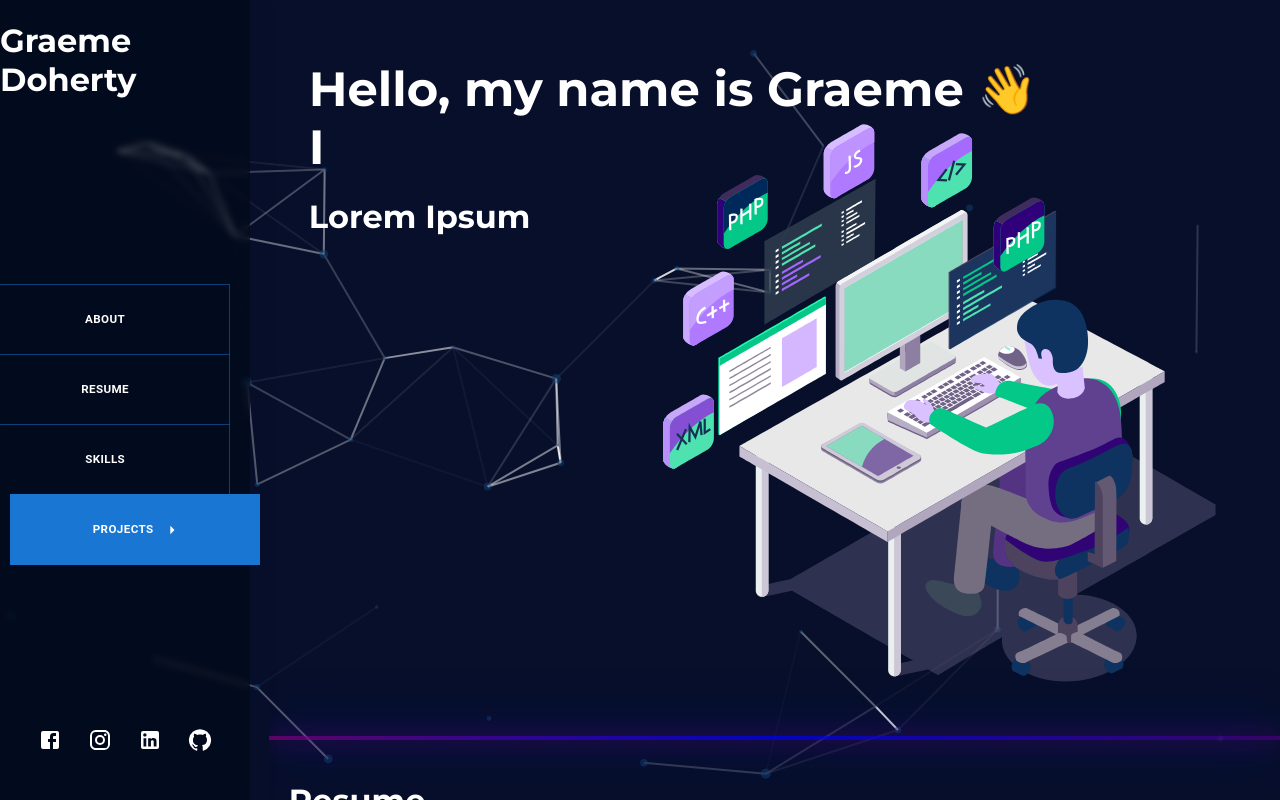
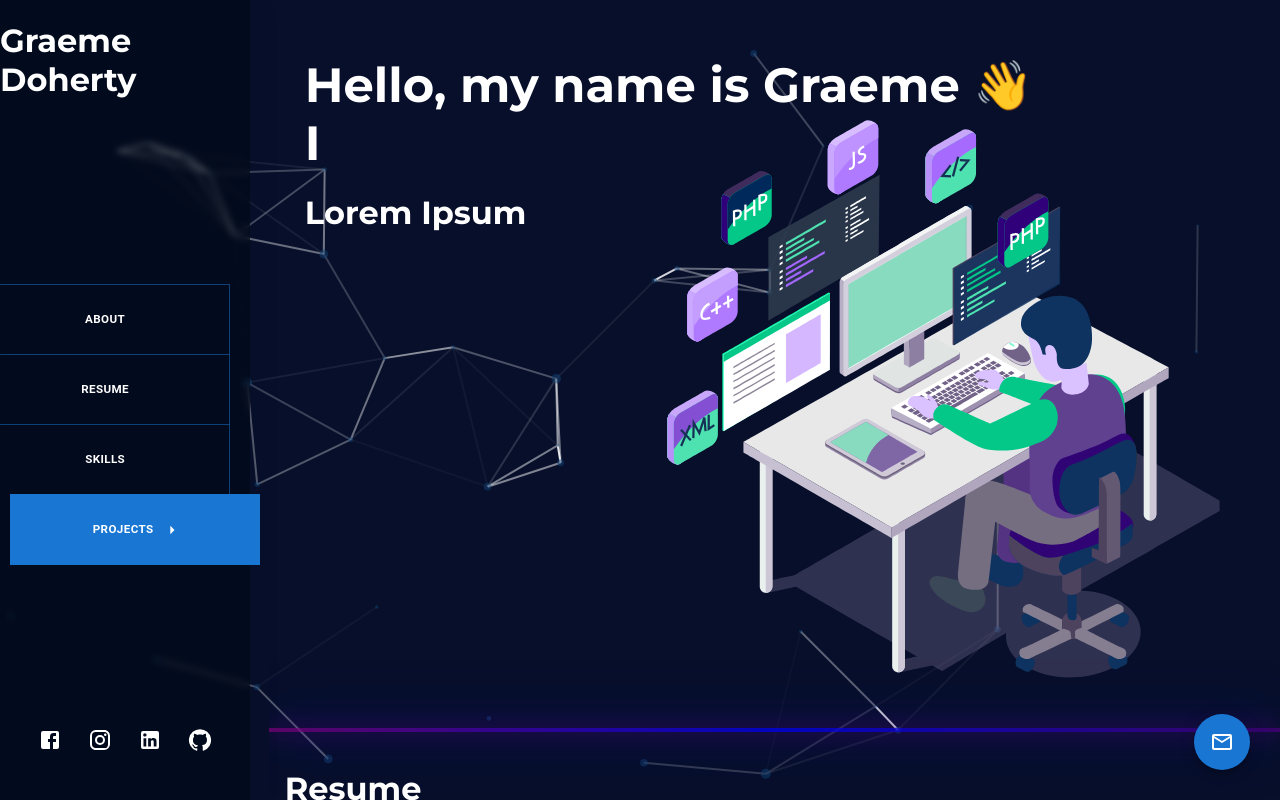
Before and after one commit to graemedoherty/Portfolio-React, a React (Create React App) app: page / in a window 1280 px wide. Built offline with nearby package versions, Linux system fonts and the light colour scheme; the HTML template or start-up script is replaced by a standard one.

Commit message:
Added Floating Action Button

```diff
--- a/src/App.css
+++ b/src/App.css
@@ -1,12 +1,16 @@
+/* src/App.css */
 .App {
   width: 100%;
   height: 100vh;
+  display: flex;
+  flex-direction: column;
   justify-content: center;
-  display: flex;
   align-items: center;
+  position: relative; /* Ensure .App is relative to its container */
 }
 
 .Side {
+  /* Add styles if needed */
 }
 
 .Main {
@@ -16,4 +20,12 @@
   gap: 1em;
   width: 100%;
   height: 100vh;
+  overflow: hidden; /* Ensure no overflow affects FAB */
+  position: relative; /* Ensure positioning context for child elements */
 }
+
+.ContactFAB-Wrapper {
+  position: fixed;
+  right: 30px;
+  bottom: 30px;
+}
--- a/src/App.js
+++ b/src/App.js
@@ -1,3 +1,4 @@
+// src/App.js
 import React, { useRef, useState, useEffect } from 'react';
 import './App.css';
 import './details.css';
@@ -7,6 +8,7 @@ import Grow from '@mui/material/Grow';
 import SocialMediaLinks from './SocialMediaLinks';
 import Navigation from './Navigation';
 import Content from './Content';
+import ContactFAB from './Contact/ContactFAB';
 
 function App() {
   const aboutRef = useRef(null);
@@ -63,7 +65,6 @@ function App() {
     <div className='App'>
       <Background />
       <div className='Main'>
-        {/* Left Section */}
         <Grow
           in={true}
           style={{ transformOrigin: '0 0 0' }}
@@ -82,13 +83,15 @@ function App() {
             </div>
           </div>
         </Grow>
-        {/* Right Section: Main Content */}
         <Content
           aboutRef={aboutRef}
           resumeRef={resumeRef}
           skillsRef={skillsRef}
           projectsRef={projectsRef}
         />
+        <div className='ContactFAB-Wrapper'>
+          <ContactFAB />
+        </div>
       </div>
     </div>
   );
--- /dev/null
+++ b/src/Contact/ContactFAB.js
@@ -0,0 +1,15 @@
+// src/Contact/ContactFAB.js
+import React from 'react';
+import Fab from '@mui/material/Fab';
+import MailOutlineIcon from '@mui/icons-material/MailOutline'; // Import the MailOutline icon
+import './contact.css';
+
+const ContactFAB = () => {
+  return (
+    <Fab className='fab' color='primary' aria-label='mail'>
+      <MailOutlineIcon />
+    </Fab>
+  );
+};
+
+export default ContactFAB;
--- /dev/null
+++ b/src/Contact/contact.css
@@ -0,0 +1,3 @@
+/* src/Contact/ContactFAB.css */
+
+/* contact.css */
--- a/src/Content.js
+++ b/src/Content.js
@@ -1,6 +1,7 @@
 import React from 'react';
 import Slide from '@mui/material/Slide';
 import About from './About/About';
+import './content.css';
 
 const Content = ({ aboutRef, resumeRef, skillsRef, projectsRef }) => {
   return (
--- a/src/content.css
+++ b/src/content.css
@@ -1,8 +1,10 @@
 .Content {
   height: 100vh; /* Full height of the viewport */
+  width: 100%;
   overflow-y: scroll; /* Enable vertical scrolling */
   -ms-overflow-style: none; /* Hide scrollbar for IE and Edge */
   scrollbar-width: none; /* Hide scrollbar for Firefox */
+  position: relative;
 }
 
 .Content::-webkit-scrollbar {
@@ -11,7 +13,7 @@
 
 .Content-Row {
   position: relative;
-  padding: 20px;
+  padding: 1em;
   height: 700px;
   /* border-bottom: 1px solid #ccc; */
   color: white;
```
